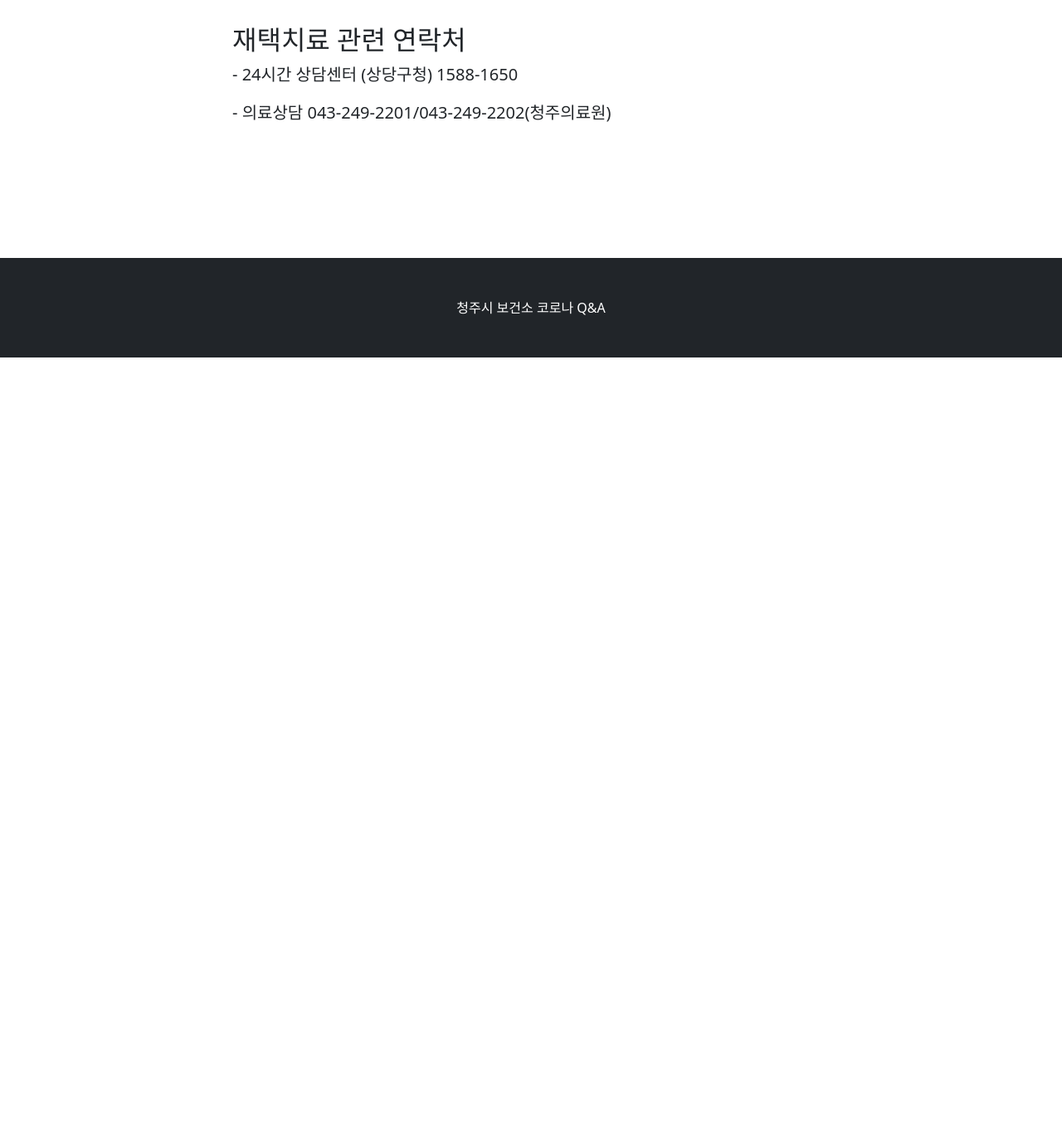
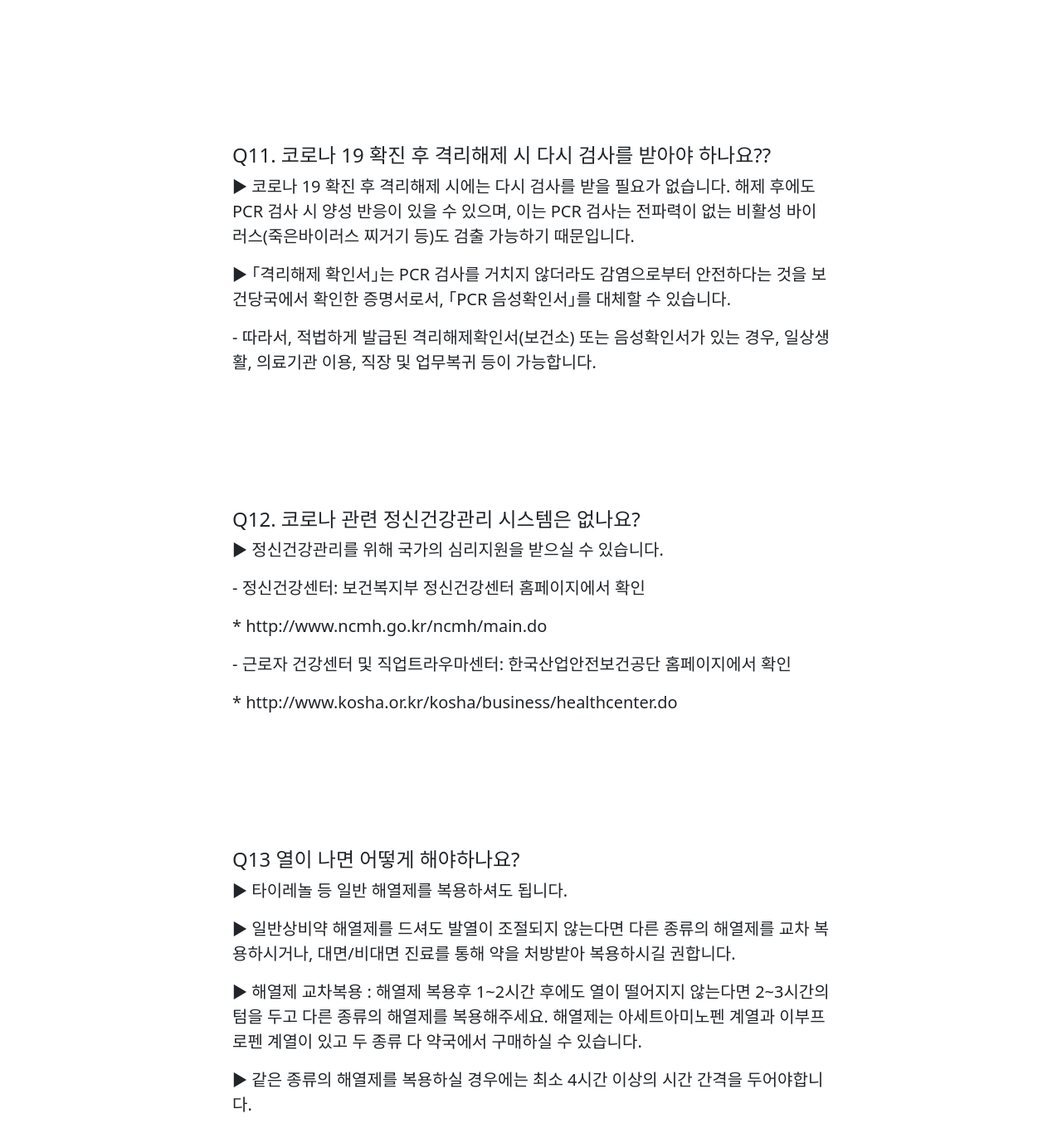
Before and after one commit to Cheongjucovid/covid119, a plain HTML site: page index.html in a window 1280 px wide. Shown: the part 5100-6466 px from the top of the page at 83% size. Before the commit the page ends 6107 px from the top, so only its background shows below. Drawn offline with nearby package versions, Linux system fonts and the light colour scheme.

Commit message:
Add files via upload

```diff
--- a/index.html
+++ b/index.html
@@ -135,23 +135,71 @@
                 <div class="row gx-4 justify-content-center">
                     <div class="col-lg-8">
                         <h4>Q10. 코로나19 응급용 선별검사와 확진검사를 동시에 시행할 수 있나요?</h2>
-                        <p class="lead">▶ 2개의 검사를 동시에 시행 할 수 없습니다. PCR검사 사유에 해당하지 않으면 신속항원검사를 시행하고, 양성이 나오면 PCR 검사해야 합니다.</p>
+                        <p class="lead">▶2개의 검사를 동시에 시행 할 수 없습니다. PCR검사 사유에 해당하지 않으면 신속항원검사를 시행하고, 양성이 나오면 PCR 검사해야 합니다. </p>
                     </div>
                 </div>
             </div>
+        <section id="about">
+            <div class="container px-4">
+                <div class="row gx-4 justify-content-center">
+                    <div class="col-lg-8">
+                    </div>
+                </div>
+            </div>
+        </section>
+        <section id="about">
+            <div class="container px-4">
+                <div class="row gx-4 justify-content-center">
+                    <div class="col-lg-8">
+                        <h4>Q11. 코로나 19 확진 후 격리해제 시 다시 검사를 받아야 하나요??</h2>
+                        <p class="lead">▶ 코로나 19 확진 후 격리해제 시에는 다시 검사를 받을 필요가 없습니다. 해제 후에도 PCR 검사 시 양성 반응이 있을 수 있으며, 이는 PCR 검사는 전파력이 없는 비활성 바이러스(죽은바이러스 찌거기 등)도 검출 가능하기 때문입니다. </p>
+                        <p class="lead">▶ ｢격리해제 확인서｣는 PCR 검사를 거치지 않더라도 감염으로부터 안전하다는 것을 보건당국에서 확인한 증명서로서, ｢PCR 음성확인서｣를 대체할 수 있습니다.  </p>
+                        <p class="lead"> - 따라서, 적법하게 발급된 격리해제확인서(보건소) 또는 음성확인서가 있는 경우, 일상생활, 의료기관 이용, 직장 및 업무복귀 등이 가능합니다. </p>
+                    </div>
+                </div>
+            </div>
+        <section id="about">
+            <div class="container px-4">
+                <div class="row gx-4 justify-content-center">
+                    <div class="col-lg-8">
+                        <h4>Q12. 코로나 관련 정신건강관리 시스템은 없나요?</h2>
+                        <p class="lead">▶ 정신건강관리를 위해 국가의 심리지원을 받으실 수 있습니다.  </p>
+                        <p class="lead"> - 정신건강센터: 보건복지부 정신건강센터 홈페이지에서 확인   </p>
+                        <p class="lead">  * http://www.ncmh.go.kr/ncmh/main.do  </p>
+                        <p class="lead"> - 근로자 건강센터 및 직업트라우마센터: 한국산업안전보건공단 홈페이지에서 확인</p>
+                        <p class="lead"> * http://www.kosha.or.kr/kosha/business/healthcenter.do</p>
+                    </div>
+                </div>
+            </div>
+        </section>
+
+       <div class="container px-4">
+                <div class="row gx-4 justify-content-center">
+                    <div class="col-lg-8">
+                        <h4>Q13 열이 나면 어떻게 해야하나요?</h2>
+                        <p class="lead">▶ 타이레놀 등 일반 해열제를 복용하셔도 됩니다. </p>
+                        <p class="lead">▶ 일반상비약 해열제를 드셔도 발열이 조절되지 않는다면 다른 종류의 해열제를 교차 복용하시거나, 대면/비대면 진료를 통해 약을 처방받아 복용하시길 권합니다.</p>
+                        <p class="lead">▶ 해열제 교차복용 : 해열제 복용후 1~2시간 후에도 열이 떨어지지 않는다면 2~3시간의 텀을 두고 다른 종류의 해열제를 복용해주세요. 해열제는 아세트아미노펜 계열과 이부프로펜 계열이 있고 두 종류 다 약국에서 구매하실 수 있습니다. </p>
+                        <p class="lead">▶ 같은 종류의 해열제를 복용하실 경우에는 최소 4시간 이상의 시간 간격을 두어야합니다.</p>
+                    </div>
+                </div>
+            </div>
+        </section>
         <section id="about">
         <!-- Contact section-->
         <section id="contact">
             <div class="container px-4">
                 <div class="row gx-4 justify-content-center">
                     <div class="col-lg-8">
-                        <h2>재택치료 관련 연락처</h2>
-                        <p class="lead">- 24시간 상담센터 (상당구청) 1588-1650 </p>
-                        <p class="lead">- 의료상담 043-249-2201/043-249-2202(청주의료원) </p>
+                        <h2>코로나 관련 연락처</h2>
+                        <p class="lead">- 24시간 상담센터 1588-1650 </p>
+                        <p class="lead">- 의료상담 043-249-2201/2202(청주의료원) </p>
+                        <p class="lead">- 질병관리청 콜센터 1339  </p>
                     </div>
                 </div>
             </div>
-        </section>
+
+        <section id=
         <!-- Footer-->
         <footer class="py-5 bg-dark">
             <div class="container px-4"><p class="m-0 text-center text-white">청주시 보건소 코로나 Q&A</p></div>
```
